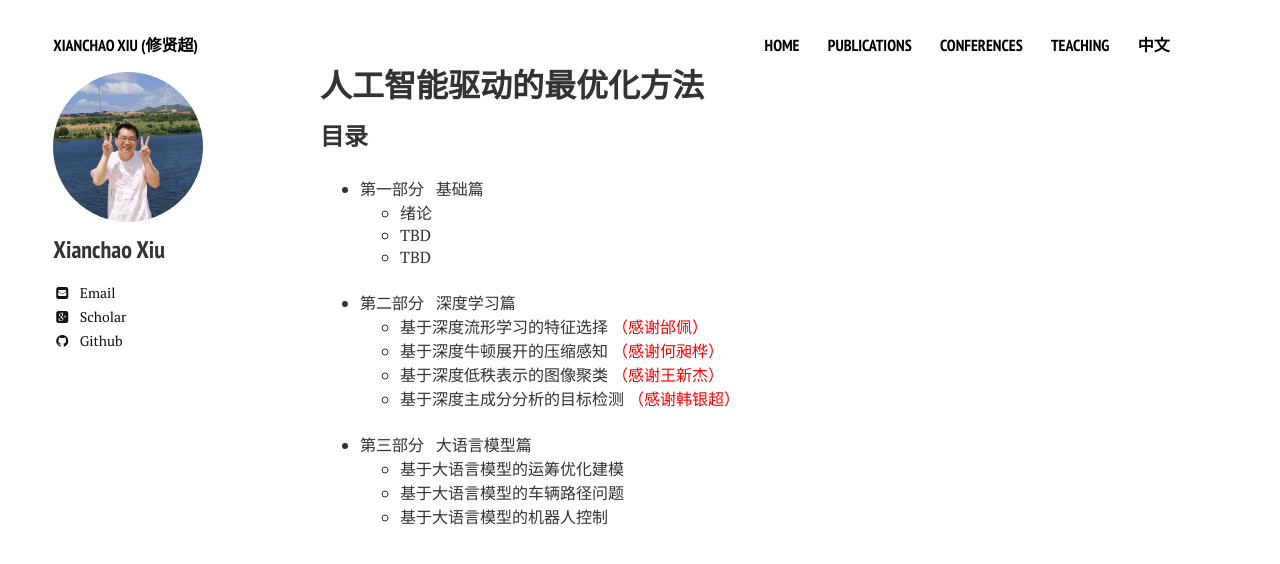
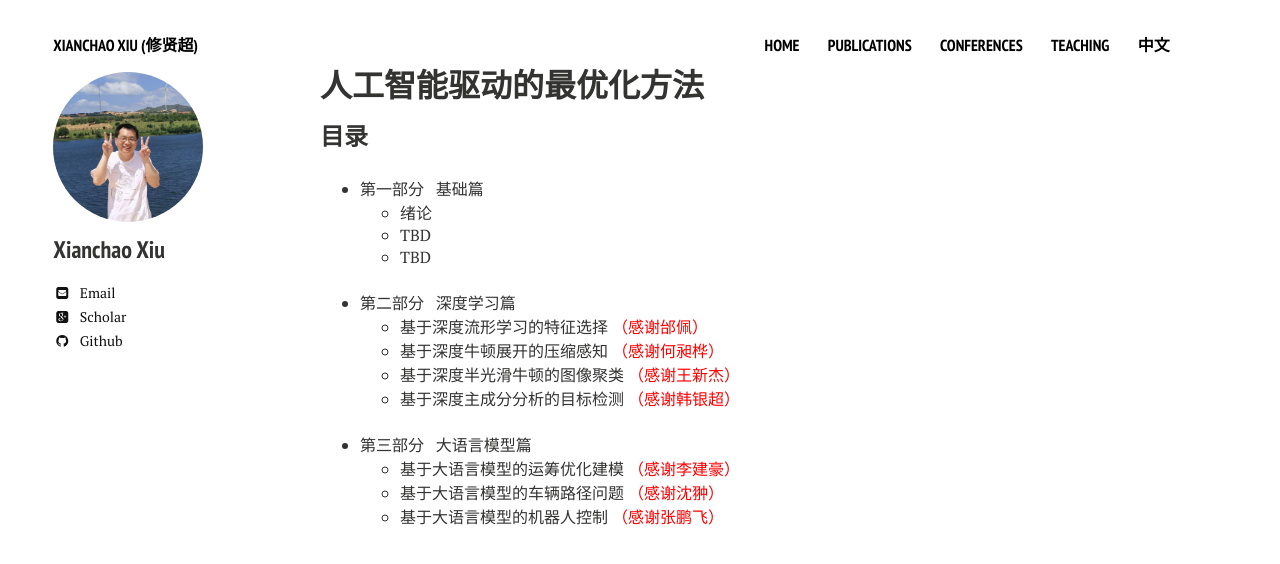
Before and after one commit to xianchaoxiu/xianchaoxiu.github.io, a Jekyll site: the page built from chinese/book/AIOPT/index.md, in a window 1280 px wide. Shown: the top 564 px of the page. Built offline with Jekyll 4.4.1, drawn with Linux system fonts in a browser that asks for light colours; nearby versions of some CDN libraries.

Commit message:
Update index.md

```diff
--- a/chinese/book/AIOPT/index.md
+++ b/chinese/book/AIOPT/index.md
@@ -15,10 +15,10 @@ share: false
 * 第二部分 &nbsp; 深度学习篇 <br>
   - 基于深度流形学习的特征选择 <span style="color:#ff0000">（感谢邰佩）</span> <br>
   - 基于深度牛顿展开的压缩感知 <span style="color:#ff0000">（感谢何昶桦）</span><br>
-  - 基于深度低秩表示的图像聚类 <span style="color:#ff0000">（感谢王新杰）</span><br>
+  - 基于深度半光滑牛顿的图像聚类 <span style="color:#ff0000">（感谢王新杰）</span><br>
   - 基于深度主成分分析的目标检测 <span style="color:#ff0000">（感谢韩银超）</span><br> <br>
 
 * 第三部分 &nbsp; 大语言模型篇 <br>
-  - 基于大语言模型的运筹优化建模 <br>
-  - 基于大语言模型的车辆路径问题 <br>
-  - 基于大语言模型的机器人控制 <br> <br>
+  - 基于大语言模型的运筹优化建模 <span style="color:#ff0000">（感谢李建豪）</span> <br>
+  - 基于大语言模型的车辆路径问题 <span style="color:#ff0000">（感谢沈翀）</span> <br>
+  - 基于大语言模型的机器人控制 <span style="color:#ff0000">（感谢张鹏飞）</span> <br> <br>
```
